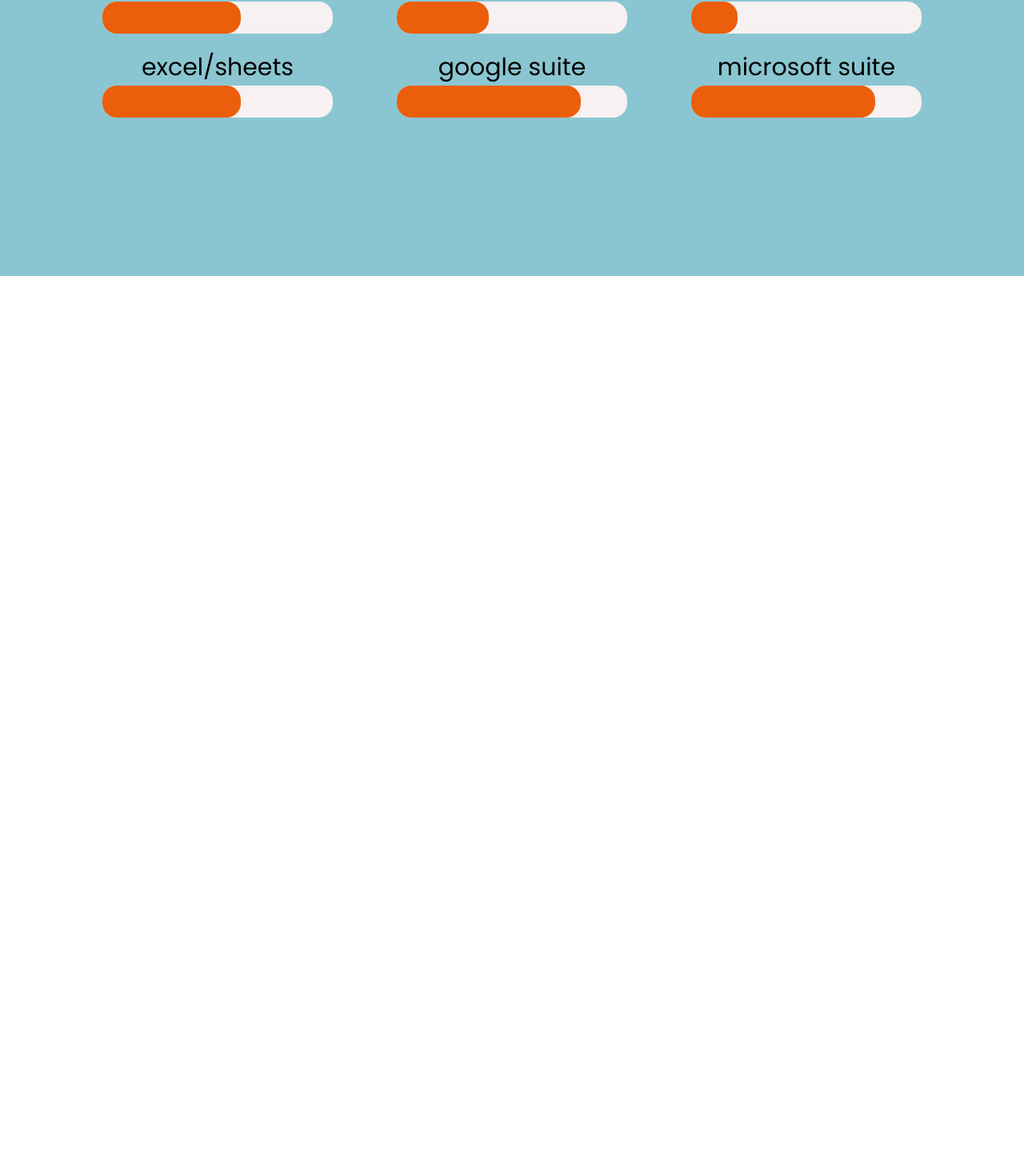
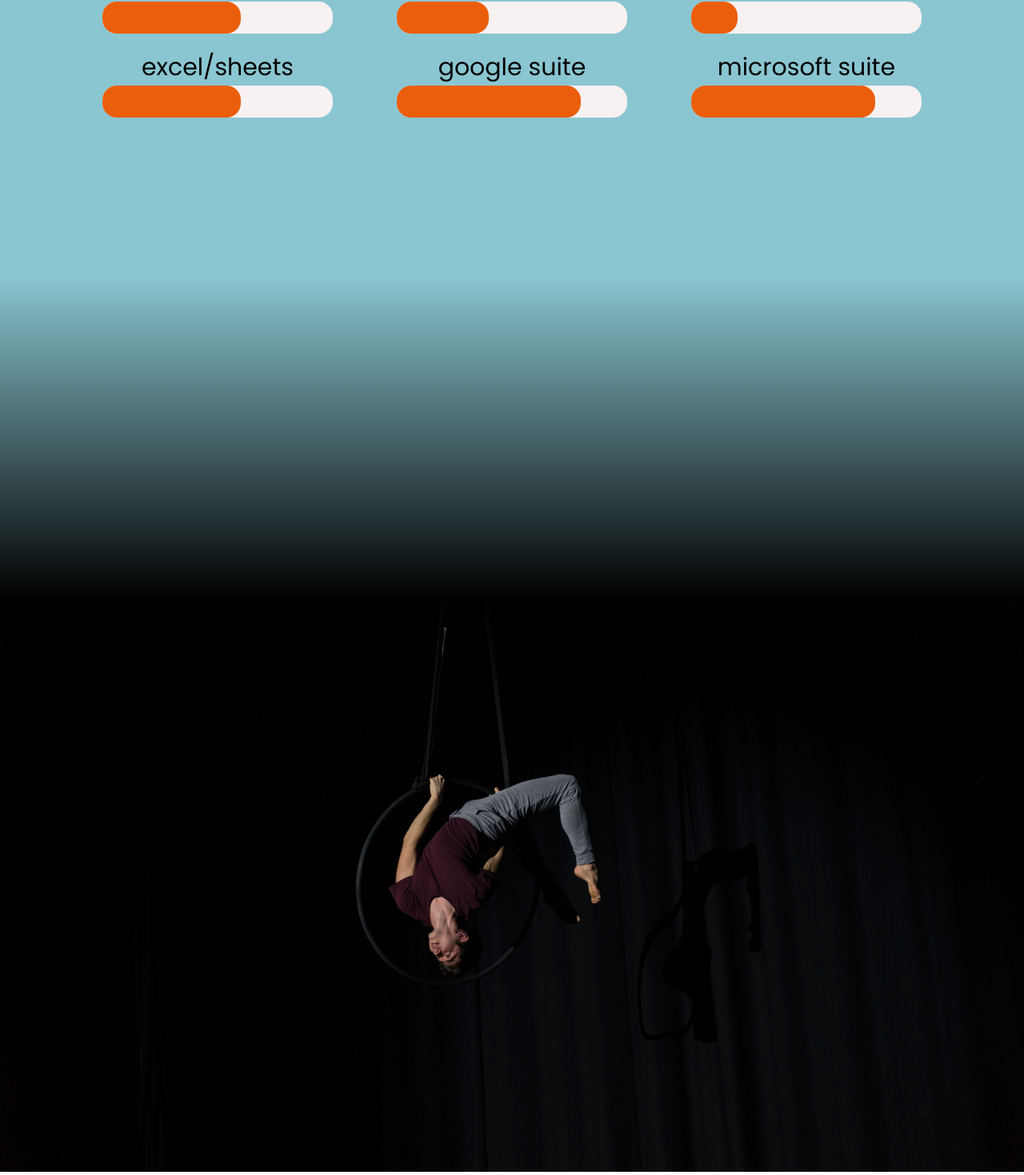
Before and after one commit to r-fameli/my-site, a React (Create React App) app: page / in a window 1280 px wide. Shown: the part 3616-5085 px from the top of the page at 80% size. Before the commit the page ends 3961 px from the top, so only its background shows below. Built offline with nearby package versions, Linux system fonts and the light colour scheme.

Commit message:
Add footer

```diff
--- /dev/null
+++ b/src/components/homePageSections/End.js
@@ -0,0 +1,17 @@
+import React, { Component } from 'react';
+import '../../css/End.css'
+import footerphoto from '../../assets/footer-photo.png'
+
+class EndSection extends Component {
+    render() {
+        return (
+            <div className={"End"}>
+                <div className={"End-fade"}></div>
+                <div className={"End-footer"}></div>
+                <img className={"End-footer-photo"} src={footerphoto}/>
+            </div>
+        )
+
+    }
+}
+export default EndSection;
--- a/src/components/pages/HomePage.js
+++ b/src/components/pages/HomePage.js
@@ -7,6 +7,7 @@
 import StartSection from '../homePageSections/Start';
 import '../../css/HomePage.css'
 import '../../css/ColorfulBar.css'
+import EndSection from '../homePageSections/End';
 
 function HomePage() {
   let topSections = [
@@ -32,6 +33,7 @@
       <ExperienceSection />
       <ProjectsSection />
       <SkillsSection />
+      <EndSection />
     </div>
   );
 }
--- a/src/css/App.css
+++ b/src/css/App.css
@@ -2,6 +2,11 @@
   position: -webkit-sticky;
   position: sticky;
   top: 0;
+}
+
+* {
+  margin:0;
+  padding:0;
 }
 
 
--- /dev/null
+++ b/src/css/End.css
@@ -0,0 +1,14 @@
+.End {
+    /* margin-bottom:-10px; */
+    padding-bottom:0;
+}
+
+.End-fade {
+    width:100%;
+    height:400px;
+    background: linear-gradient(180deg, #8AC6D1 0%, #020202 100%)
+}
+
+.End-footer-photo {
+    width:100%;
+}
```
Also changed, not shown: src/assets/footer-photo.png (added).
